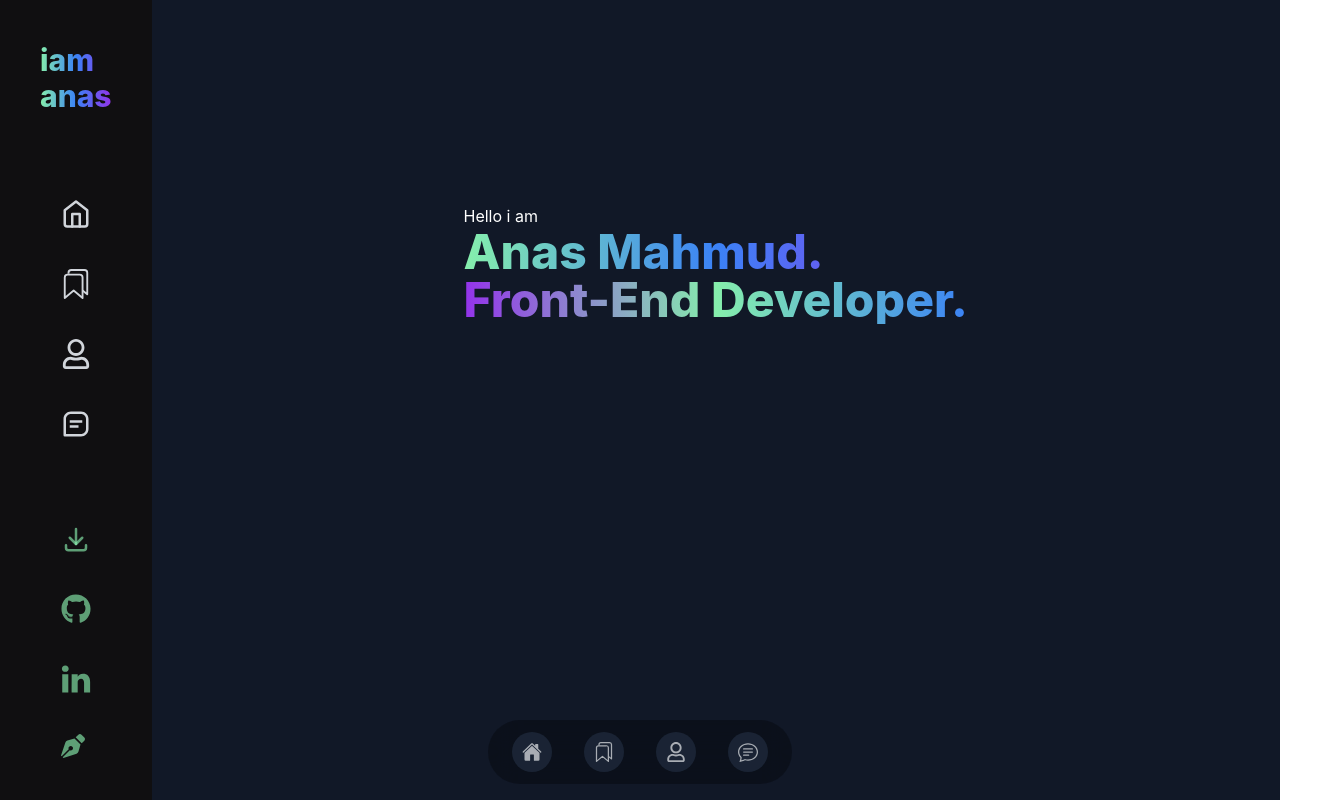
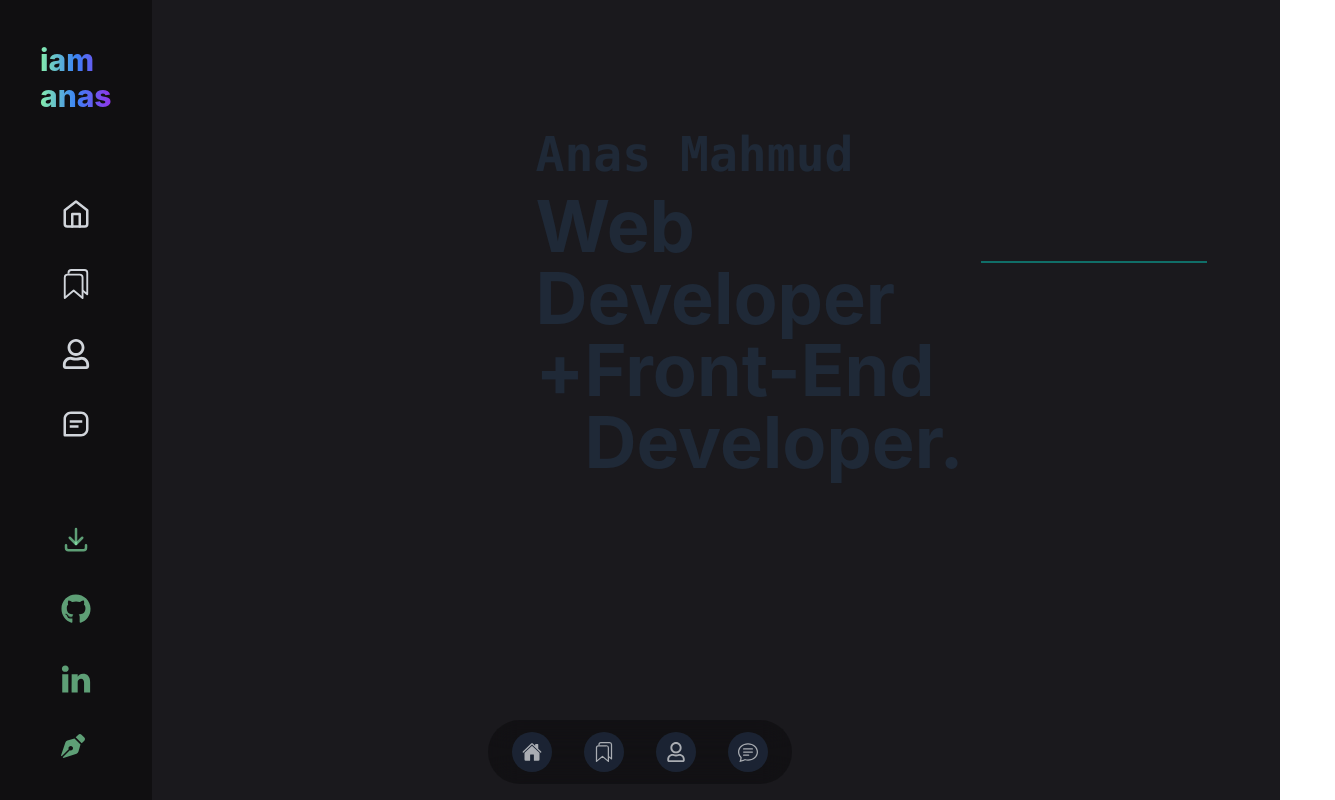
Before and after one commit to anas-mahmud/my-portfolio, a React (Create React App) app: page / in a window 1280 px wide. Shown: the top 800 px of the page, 1335 px wide, since content can reach past the window. Built offline with nearby package versions, Linux system fonts and the light colour scheme.

Commit message:
banner update

```diff
--- a/src/components/Home/Banner.js
+++ b/src/components/Home/Banner.js
@@ -2,28 +2,25 @@ import React from 'react';
 
 const Banner = () => {
     return (
-        <div id='home' className=''>
-            <section class="bg-gray-900 text-white">
+        <section id='home'>
+            <div class="w-full mx-auto pl:0  pt-16 h-[100vh] lg:h-screen">
 
-                <div class="w-full mx-auto pl:0  pt-16 h-[100vh] lg:h-screen">
+                <div class="lg:h-[60vh] h-[40vh] flex items-center lg:pl-96 md:pl-52 px-16">
+                    <div>
+                        <h1 class="lg:text-5xl text-3xl font-bold font-mono mb-3">Anas Mahmud</h1>
+                        <div className='flex align-middle'>
+                            <h1 className='lg:text-7xl text-4xl font-bold mr-6'>Web Developer</h1>
+                            <span className='divider bg-teal-700 h-[2px] w-16 lg:w-72 md:w-24 lg:mr-16 my-auto'></span>
+                        </div>
+                        <h1 className='lg:text-7xl text-5xl font-bold flex'>
+                            <span>+</span>
+                            <span>Front-End Developer.</span>
+                        </h1>
+                    </div>
+                </div>
 
-                    <div class="lg:h-[50vh] h-[40vh] grid place-content-center">
-
-                        <span>Hello i am</span>
-                        <h1 class="bg-gradient-to-r from-green-300 via-blue-500 to-purple-600 bg-clip-text lg:text-5xl font-extrabold text-transparent">
-                            Anas Mahmud.
-                        </h1>
-                        <span class="sm:block bg-gradient-to-r from-purple-600 via-green-300 to-blue-500 bg-clip-text text-3xl font-extrabold text-transparent sm:text-5xl">Front-End Developer.</span>
-
-                        {/* <p class="mx-auto mt-4 max-w-xl sm:text-xl sm:leading-relaxed">
-                            I’m a web developer specializing in react js. The main focus is front-end, but at the same time, I try to learn new technology also. Currently, I’m focused on learning mern stack development.
-                        </p> */}
-                    </div>
-
-                </div>
-            </section>
-
-        </div>
+            </div>
+        </section>
     );
 };
 
```
